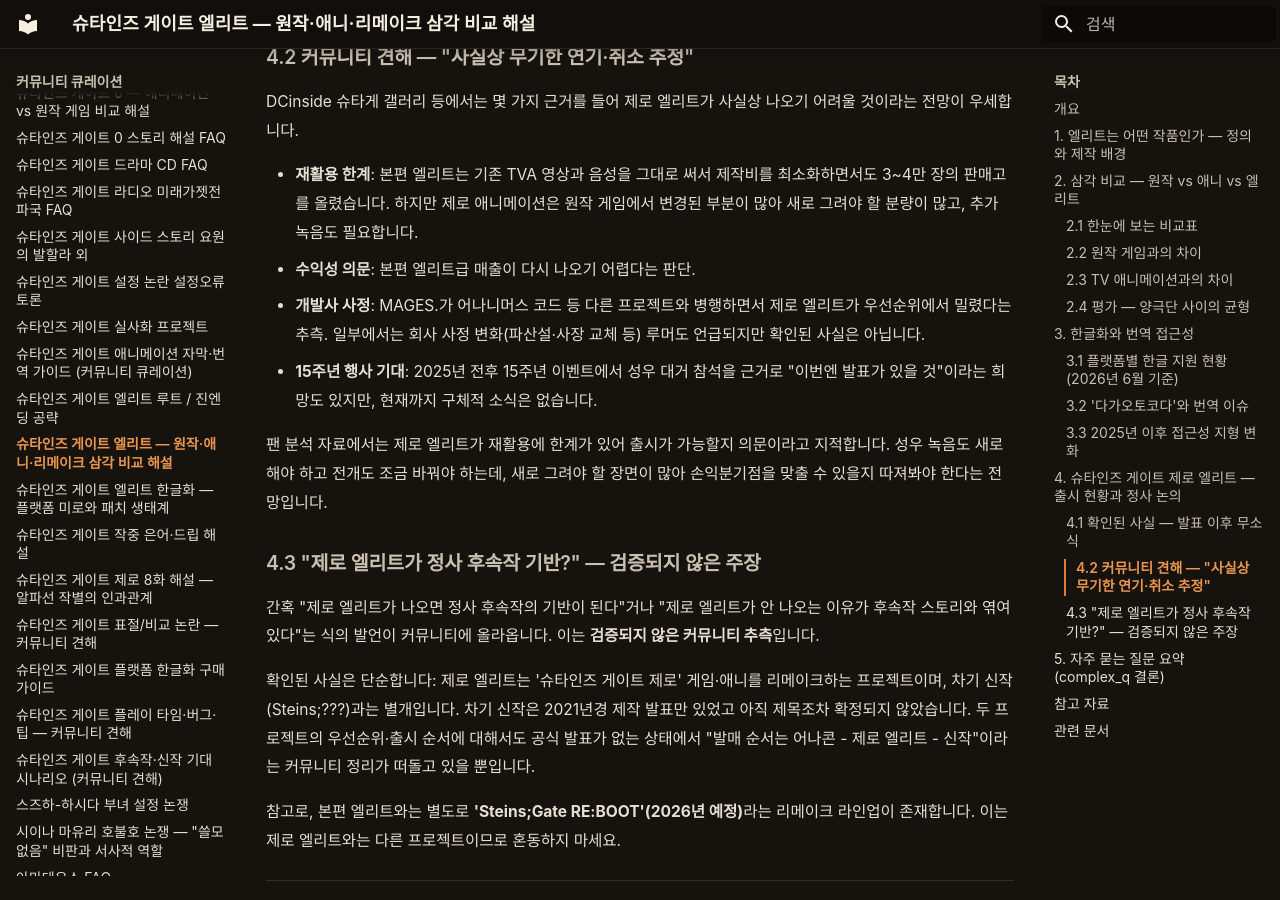
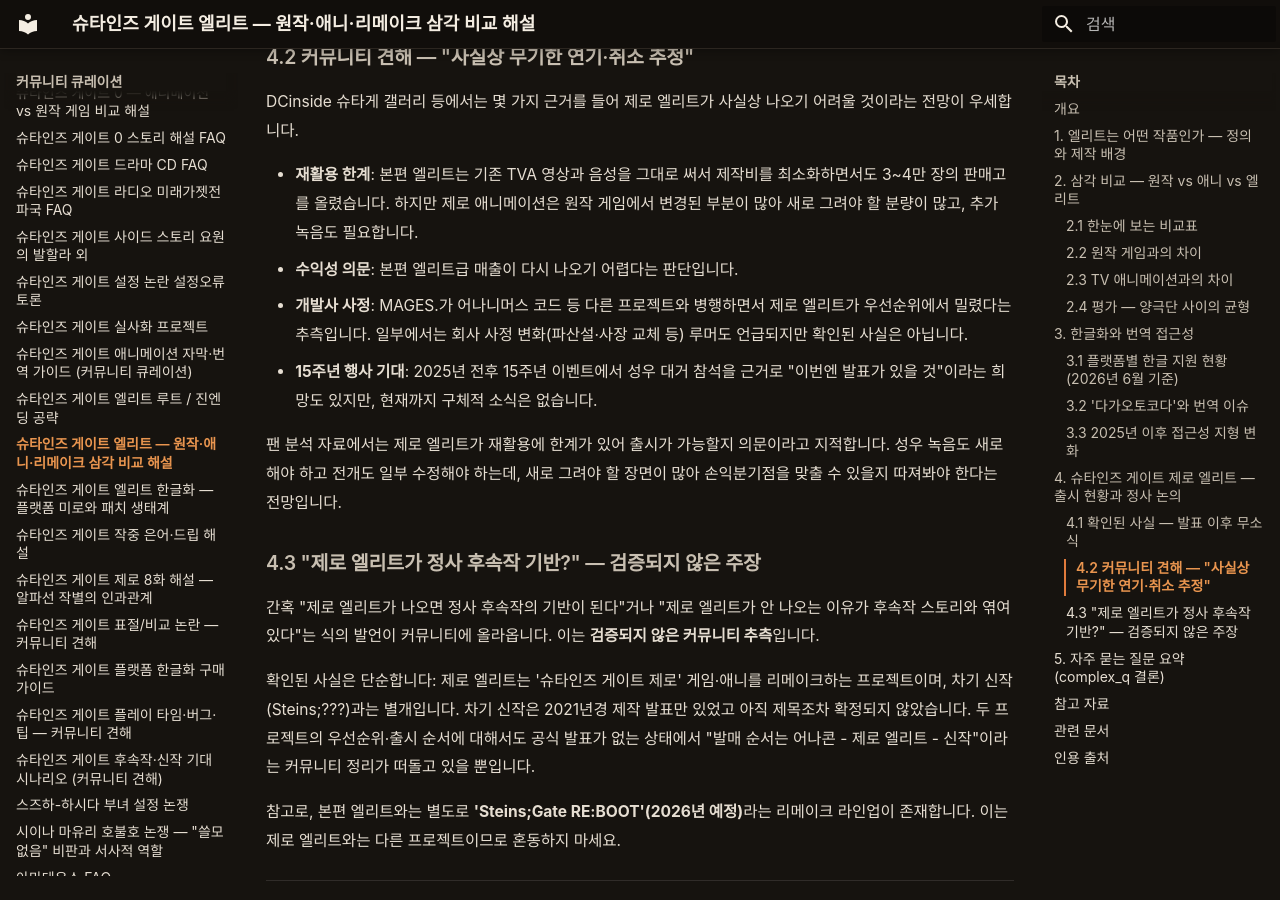
Before and after one commit to sgwiki/sgwiki.github.io, an MkDocs documentation site: the page built from wiki/커뮤니티-큐레이션/슈타인즈-게이트-엘리트-리메이크-비교-해설.md, in a window 1280 px wide and 900 px high, scrolled down 6631 px. Built offline with MkDocs 1.6.1 and Material for MkDocs 9.7.7, drawn with Linux system fonts in a browser that asks for light colours; some web fonts are replaced; some of the changed text lies outside the part shown.

Commit message:
chore(wiki): 슈타인즈-게이트-엘리트-리메이크-비교-해설 정비 — 인용 출처 섹션 추가·문체 교정(괄호 앞 공백 제거·모호 표현 구체화(조금→일부)·합니다체 종결어미 통일(판단.→판단입니다.))
Co-Authored-By: Claude Opus 4.6 <noreply@anthropic.com>

```diff
--- a/wiki/커뮤니티-큐레이션/슈타인즈-게이트-엘리트-리메이크-비교-해설.md
+++ b/wiki/커뮤니티-큐레이션/슈타인즈-게이트-엘리트-리메이크-비교-해설.md
@@ -106,7 +106,7 @@ last_verified: 2026-07-01
 **"원작 분량이 부담인 입문자엔 적당한 속도감"** 측 주장:
 
 - 원작 30~50시간이 부담스러운 사람에게 영상 위주 진행은 진입 장벽을 낮춰 줍니다.
-- 스팀에서 간단히 한글로 즐길 수 있어 접근성이 좋습니다 (이 점은 후술).
+- 스팀에서 간단히 한글로 즐길 수 있어 접근성이 좋습니다(이 점은 후술).
 - 인터넷 방송용 콘텐츠로는 애니를 직접 틀 수 없는 상황에서 거의 유일한 대안이었습니다.
 - 새 작화로 추가된 개별 루트는 애니만 본 사람에게도 신선합니다.
 
@@ -175,11 +175,11 @@ last_verified: 2026-07-01
 DCinside 슈타게 갤러리 등에서는 몇 가지 근거를 들어 제로 엘리트가 사실상 나오기 어려울 것이라는 전망이 우세합니다.
 
 - **재활용 한계**: 본편 엘리트는 기존 TVA 영상과 음성을 그대로 써서 제작비를 최소화하면서도 3~4만 장의 판매고를 올렸습니다. 하지만 제로 애니메이션은 원작 게임에서 변경된 부분이 많아 새로 그려야 할 분량이 많고, 추가 녹음도 필요합니다.
-- **수익성 의문**: 본편 엘리트급 매출이 다시 나오기 어렵다는 판단.
-- **개발사 사정**: MAGES.가 어나니머스 코드 등 다른 프로젝트와 병행하면서 제로 엘리트가 우선순위에서 밀렸다는 추측. 일부에서는 회사 사정 변화(파산설·사장 교체 등) 루머도 언급되지만 확인된 사실은 아닙니다.
+- **수익성 의문**: 본편 엘리트급 매출이 다시 나오기 어렵다는 판단입니다.
+- **개발사 사정**: MAGES.가 어나니머스 코드 등 다른 프로젝트와 병행하면서 제로 엘리트가 우선순위에서 밀렸다는 추측입니다. 일부에서는 회사 사정 변화(파산설·사장 교체 등) 루머도 언급되지만 확인된 사실은 아닙니다.
 - **15주년 행사 기대**: 2025년 전후 15주년 이벤트에서 성우 대거 참석을 근거로 "이번엔 발표가 있을 것"이라는 희망도 있지만, 현재까지 구체적 소식은 없습니다.
 
-팬 분석 자료에서는 제로 엘리트가 재활용에 한계가 있어 출시가 가능할지 의문이라고 지적합니다. 성우 녹음도 새로 해야 하고 전개도 조금 바꿔야 하는데, 새로 그려야 할 장면이 많아 손익분기점을 맞출 수 있을지 따져봐야 한다는 전망입니다.
+팬 분석 자료에서는 제로 엘리트가 재활용에 한계가 있어 출시가 가능할지 의문이라고 지적합니다. 성우 녹음도 새로 해야 하고 전개도 일부 수정해야 하는데, 새로 그려야 할 장면이 많아 손익분기점을 맞출 수 있을지 따져봐야 한다는 전망입니다.
 
 ### 4.3 "제로 엘리트가 정사 후속작 기반?" — 검증되지 않은 주장
 
@@ -233,3 +233,7 @@ DCinside 슈타게 갤러리 등에서는 몇 가지 근거를 들어 제로 엘
 - [슈타인즈 게이트 엘리트 루트 진엔딩 공략](슈타인즈-게이트-엘리트-루트-진엔딩-공략.md)
 - [슈타인즈 게이트 플랫폼 한글화 구매 가이드](슈타인즈-게이트-플랫폼-한글화-구매-가이드.md)
 - [슈타게 제로 애니 게임 비교](슈타게-제로-애니-게임-비교.md)
+
+---
+
+## 인용 출처
```
